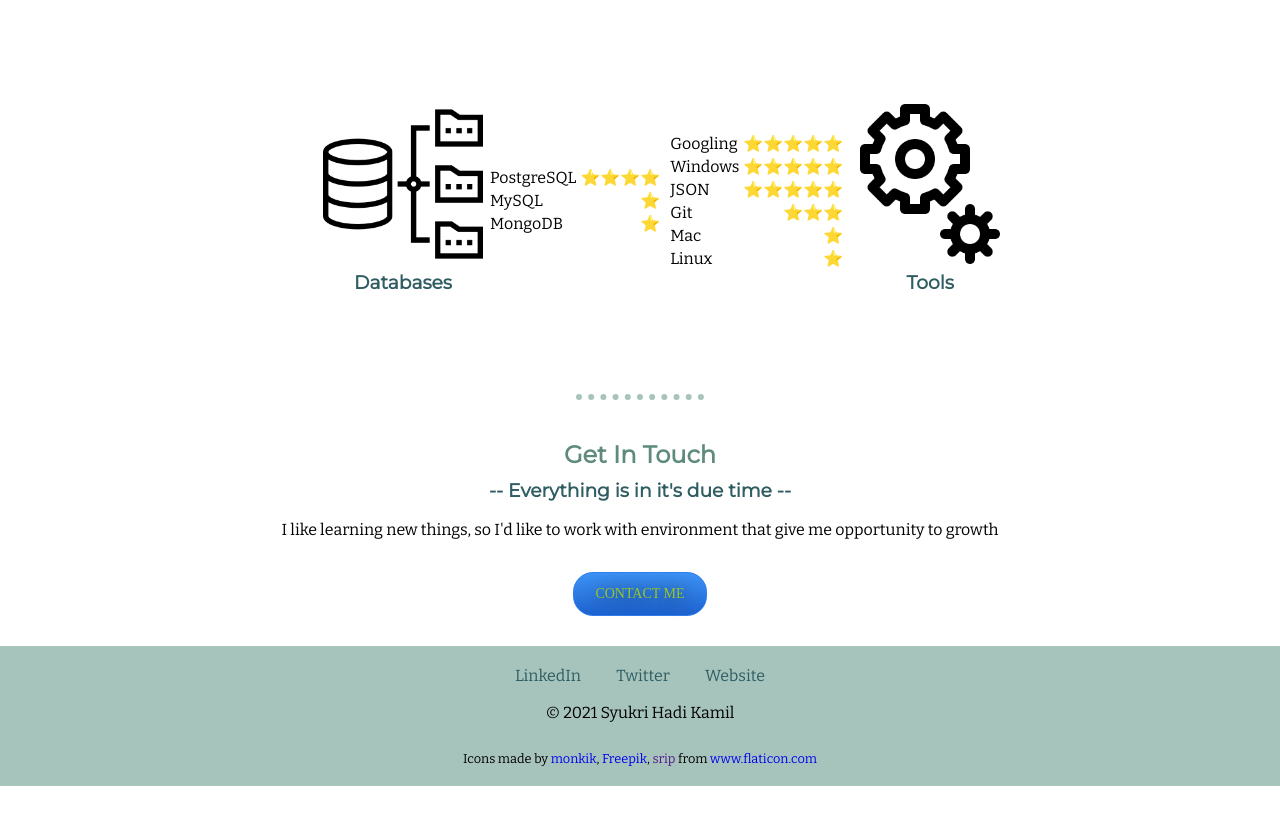
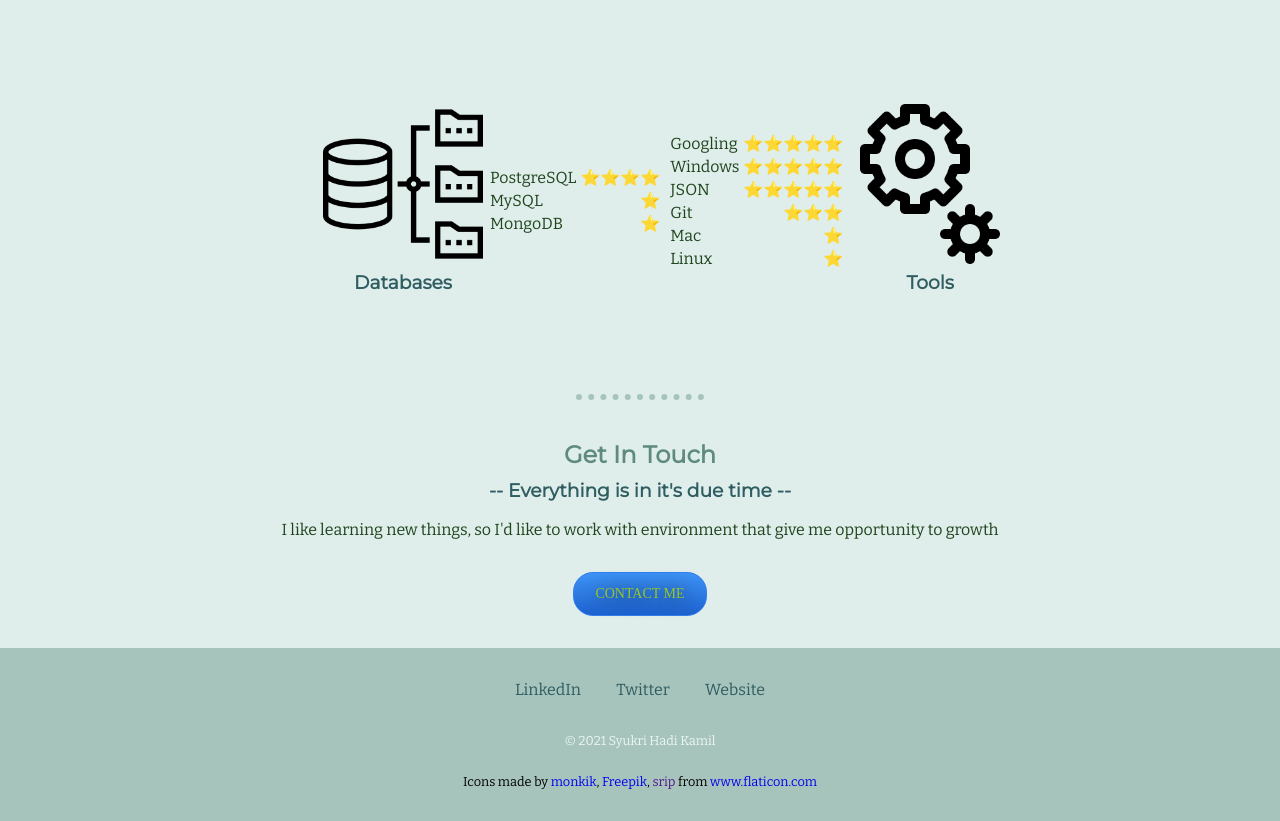
Before and after one commit to hadi-learn/CSS---My-Site, a plain HTML site: page index.html in a window 1280 px wide. Shown: the part 2241-3062 px from the top of the page. Before the commit the page ends 3027 px from the top, so only its background shows below. Drawn offline with nearby package versions, Linux system fonts and the light colour scheme.

Commit message:
slight modification on style

```diff
--- a/css/styles.css
+++ b/css/styles.css
@@ -31,13 +31,13 @@ hr {
   border-width: 6px;
 }
 p {
+  color: #1F441E;
   text-align: center;
   line-height: 1.5;
 }
 strong {
   padding-top: 8px;
   display: block;
-  box-sizing: border-box;
   text-align: left;
 }
 /******************* CLASS SELECTOR ****************/
@@ -48,17 +48,18 @@ strong {
   padding-top: 100px;
 }
 .middle-container {
-
+  background-color: #DFEEEA;
+  padding-bottom: 2em;
 }
 .bottom-container {
-  margin-top: 30px;
   background-color: #A7C4BC;
-  padding: 20px 0 10px;
+  padding: 2em 0 8px;
 }
-.external-container {
-  font-size: 0.8em;
-  background-color: #A7C4BC;
-  padding-bottom: 20px;
+.bio {
+  width: 40%;
+  display: inline-block;
+  margin: auto;
+  text-align: left;
 }
 .college {
   display: inline-block;
@@ -96,6 +97,7 @@ strong {
   margin: 0 auto;
 }
 .skill-name {
+  color: #1F441E;
   text-align: left;
   width: 170px;
 }
@@ -108,7 +110,7 @@ strong {
   width: 14rem;
 }
 .logo-ugm-img {
-  width: 11rem;
+  width: 10rem;
 }
 .broadcast-img {
   width: 10rem;
@@ -133,11 +135,15 @@ strong {
 .footer-link:hover {
   color: #EAF6F6
 }
-.bio {
-  width: 40%;
-  display: inline-block;
-  margin: auto;
-  text-align: left;
+.copyright {
+  margin: 2rem auto 1rem;
+  color: #EAF6F6;
+  font-size: 0.8em;
+}
+.external-container {
+  font-size: 0.8em;
+  background-color: #A7C4BC;
+  padding-bottom: 2rem;
 }
 .external {
   text-decoration: none;
--- a/index.html
+++ b/index.html
@@ -36,7 +36,7 @@
         <div class="education-row">
           <h3>I will back to improve this later</h3>
           <div class="college">
-            <img class="logo-ugm-img" src="img/logo-ugm.png" alt="logo-ugm-img">
+            <img class="logo-ugm-img" src="img/circle-cropped-logo-ugm.png" alt="logo-ugm-img">
             <h3>Gadjah Mada University</h3>
           </div>
           <div class="faculty">
@@ -232,7 +232,7 @@
       <a class="footer-link" href="https://www.linkedin.com/in/syukri-hadi-kamil/">LinkedIn</a>
       <a class="footer-link" href="https://twitter.com/HiSyukri_Hadi">Twitter</a>
       <a class="footer-link" href="index.html">Website</a>
-      <p>© 2021 Syukri Hadi Kamil</p>
+      <p class="copyright">© 2021 Syukri Hadi Kamil</p>
     </div>
     <div class="external-container">Icons made by <a class="external" href="https://www.flaticon.com/authors/monkik" title="monkik">monkik</a>, <a class="external" href="https://www.freepik.com" title="Freepik">Freepik</a>, <a class="external" href="" title="srip">srip</a> from <a class="external" href="https://www.flaticon.com/" title="Flaticon">www.flaticon.com</a></div>
 </html>
```
Also changed, not shown: img/circle-cropped-logo-ugm.png (added).
